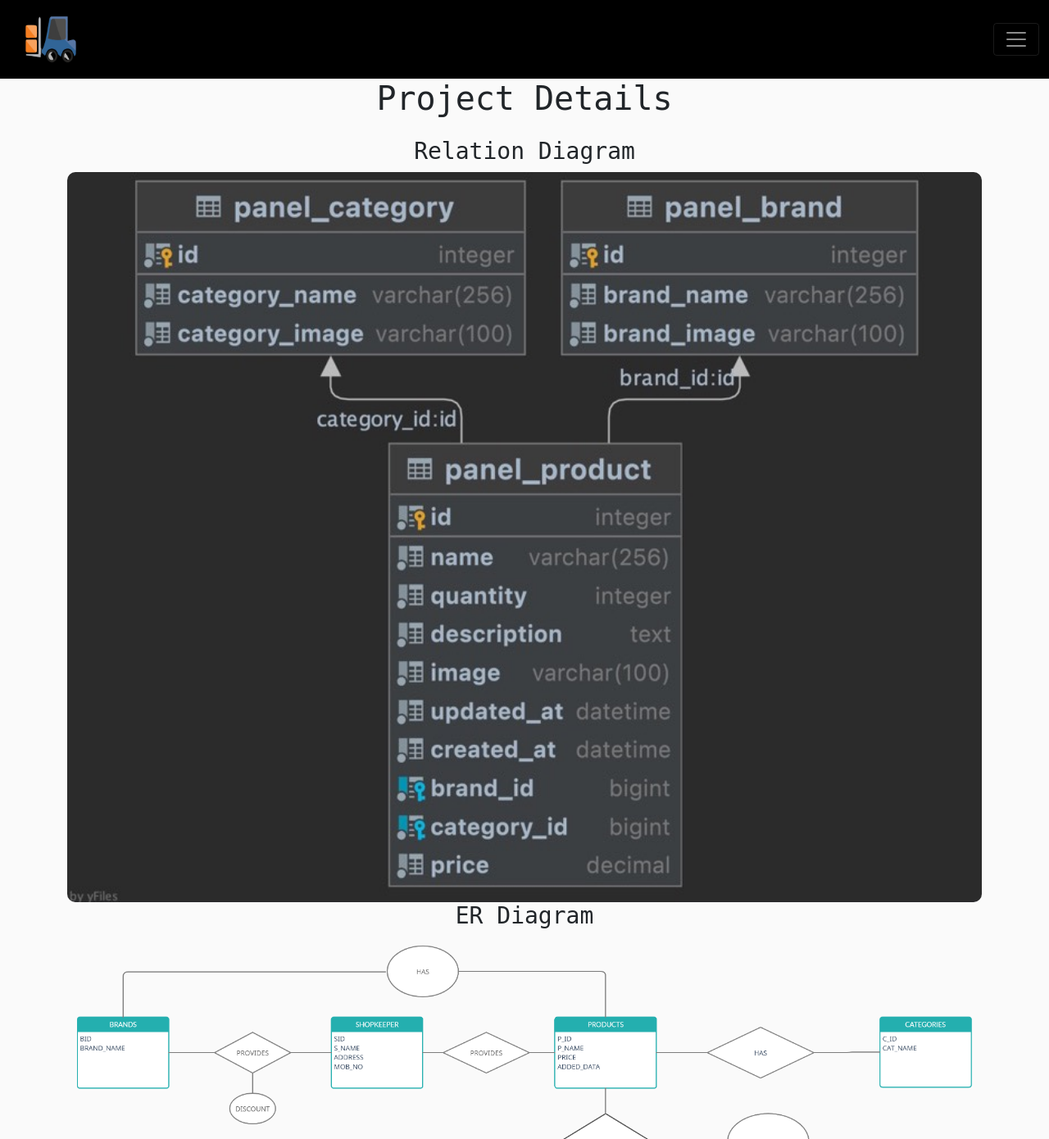
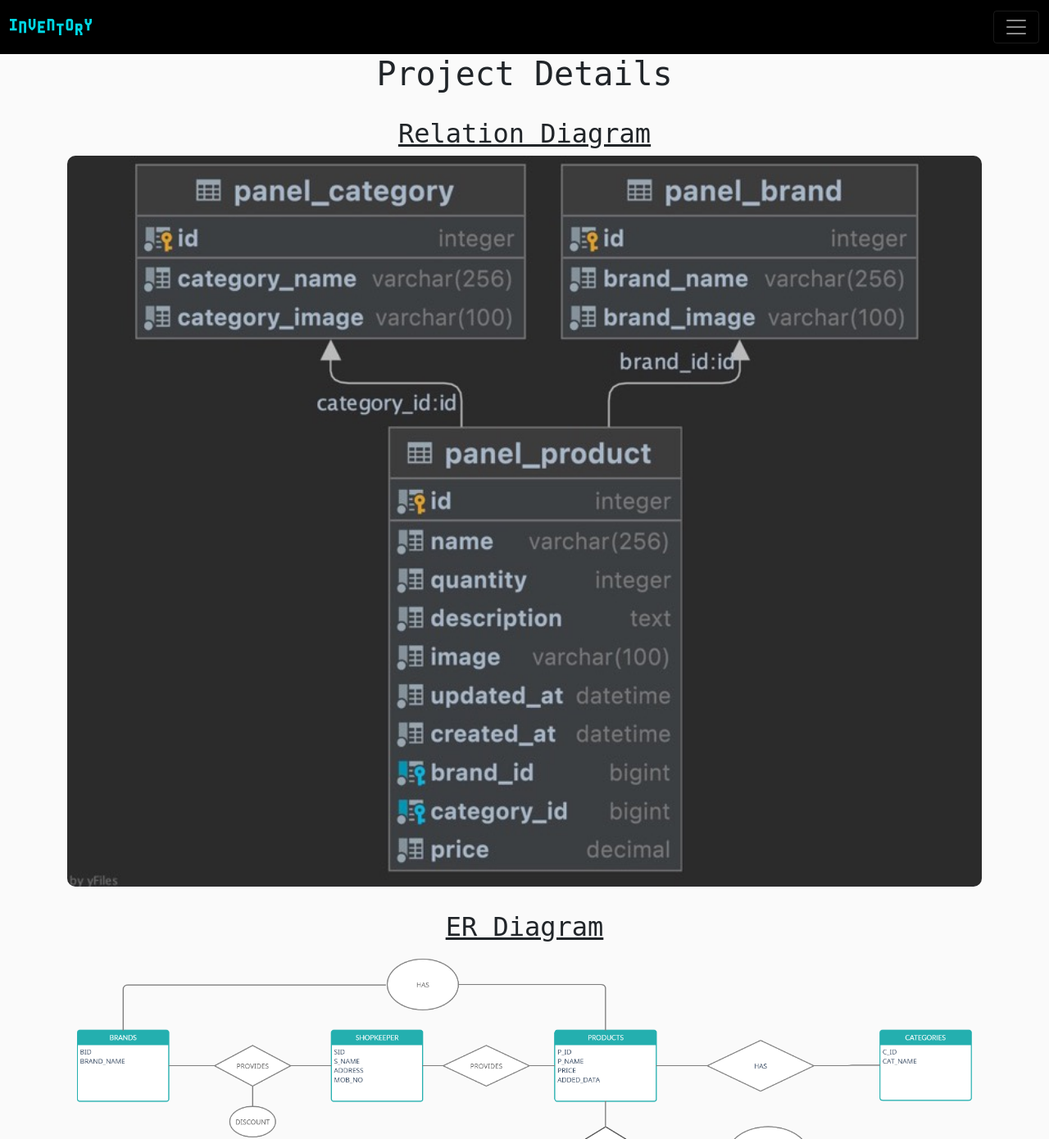
Before and after one commit to spiderxm/InventoryManagement, a Django app: page /project-details/ in a window 1280 px wide. Shown: the top 1390 px of the page at 82% size. Run offline with Django 3.2, Linux system fonts and the light colour scheme.

Commit message:
css done

```diff
--- a/panel/models.py
+++ b/panel/models.py
@@ -43,6 +43,7 @@ class Product(models.Model):
     def __str__(self):
         return self.name
 
+
 class Developer(models.Model):
     """
     Model to store developers
--- a/panel/views.py
+++ b/panel/views.py
@@ -138,7 +138,13 @@ def productsByBrandDetailView(request, id):
     """
     brand = get_object_or_404(Brand, pk=id)
     products = Product.objects.all().filter(brand=brand)
-    return render(request, "brand-products.html", {"products": products})
+    searchKey = request.GET.get('search', None)
+    if searchKey:
+        products = products.filter(name__contains=searchKey )
+    return render(request, "brand-products.html", context={
+        "products": products,
+        "searchform": True
+    })
 
 
 def productsByCategoryDetailView(request, id):
@@ -147,7 +153,13 @@ def productsByCategoryDetailView(request, id):
     """
     category = get_object_or_404(Category, pk=id)
     products = Product.objects.all().filter(category=category)
-    return render(request, "category-products.html", {"products": products})
+    searchKey = request.GET.get('search', None)
+    if searchKey:
+        products = products.filter(name__contains=searchKey)
+    return render(request, "category-products.html", context={
+        "products": products,
+        "searchform": True
+    })
 
 
 def developersPageView(request):
--- a/templates/brand-products.html
+++ b/templates/brand-products.html
@@ -37,8 +37,9 @@
 
 
         img {
-            width: 190px;
-            border-radius: 5px;
+           width: 190px;
+            height: 190px;
+            border-radius: 5px;object-fit: contain;
         }
 
         .img-bx {
--- a/templates/categories.html
+++ b/templates/categories.html
@@ -44,7 +44,7 @@
             width: 100px;
             height: 100px;
             border-radius: 50%;
-                        object-fit: contain ;
+            object-fit: contain ;
 
         }
 
--- a/templates/details.html
+++ b/templates/details.html
@@ -25,7 +25,10 @@
             width: 100%;
         }
 
-
+    h2{
+        margin-top: 30px;
+        text-decoration: underline;
+    }
     </style>
 </head>
 <body>
@@ -35,18 +38,18 @@
     Project Details
 </h1>
 <main class="container mt-4 mb-3">
-    <div>
-        <h3 style="text-align: center; font-family: monospace">
+
+        <h2  style="text-align: center; font-family: monospace">
             Relation Diagram
-        </h3>
-    </div>
+        </h2>
+
     <img src="/media/details/diagram.jpeg" class="image">
 
-    <div>
-        <h3 style="text-align: center; font-family: monospace">
+
+        <h2  style="text-align: center; font-family: monospace">
             ER Diagram
-        </h3>
-    </div>
+        </h2>
+
     <img src="/media/details/er.png" class="image">
 </main>
 
--- a/templates/navbar.html
+++ b/templates/navbar.html
@@ -17,21 +17,26 @@
         }
 
         .logo{
+            height: 50px;
             width: 100px;
-            height: 80px;
+        }
+
+        .search{
+            width: 70%;
         }
 
     </style>
 </head>
 <nav class="navbar navbar-dark bg-dark  ">
     <div class="container-fluid">
-        <img src="/media/details/logo.png" class="logo">
+        <img src="/media/details/logo.svg" class="logo">
 
 {#        <a class="navbar-brand" href="/">Inventory</a>#}
 
         {% if searchform %}
-            <form class="form-inline">
-                <input class="form-control mr-sm-2" type="search" placeholder="Search" aria-label="Search" name="search">
+            <form class="form-inline search">
+                <input class="form-control mr-sm-2" type="search" placeholder="Search 🔎" aria-label="Search" name="search">
+
             </form>
         {% endif %}
 
```
Also changed, not shown: templates/category-products.html (+5 -2 lines), templates/home.html (+2 -9 lines), db.sqlite3, media/details/logo.svg (added).
